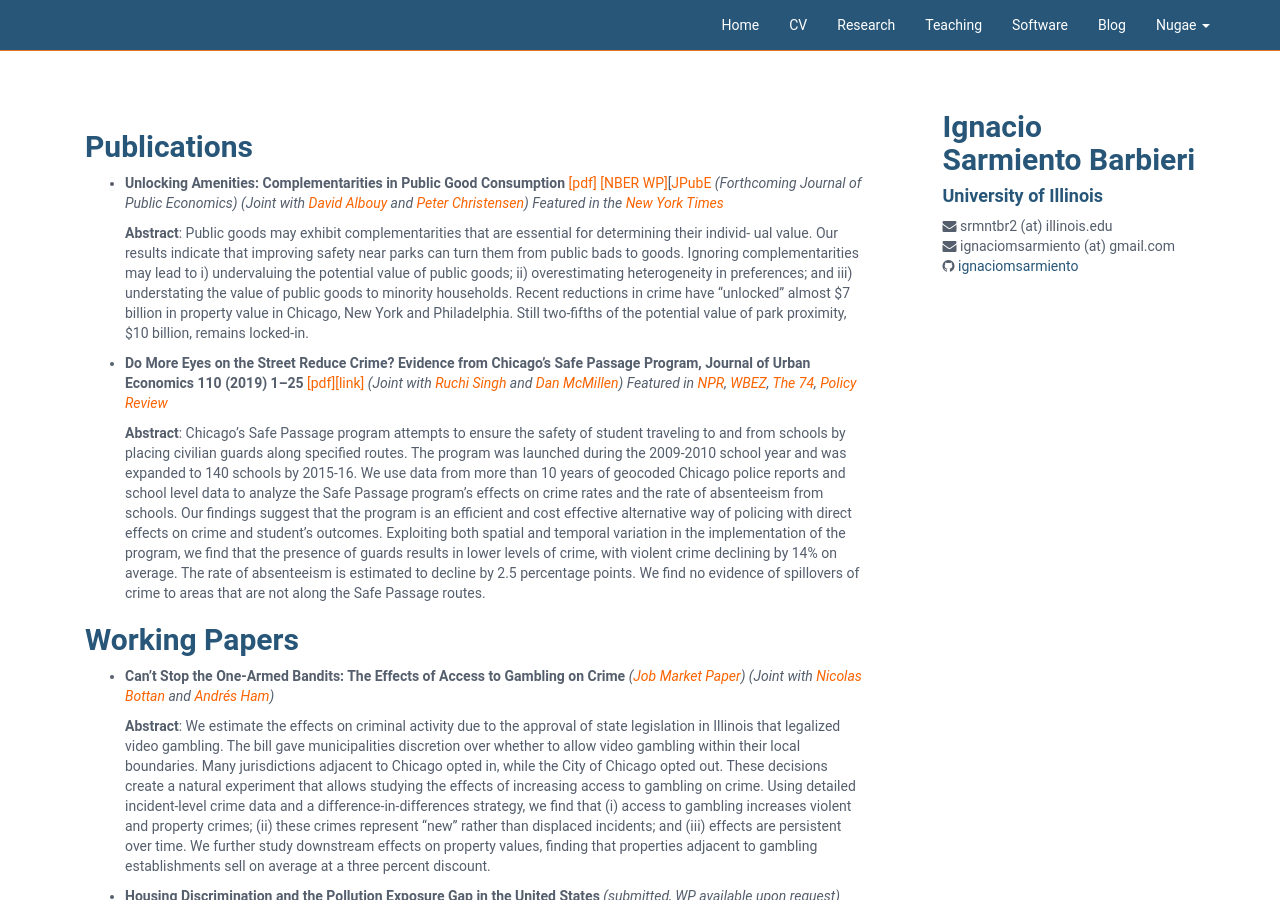
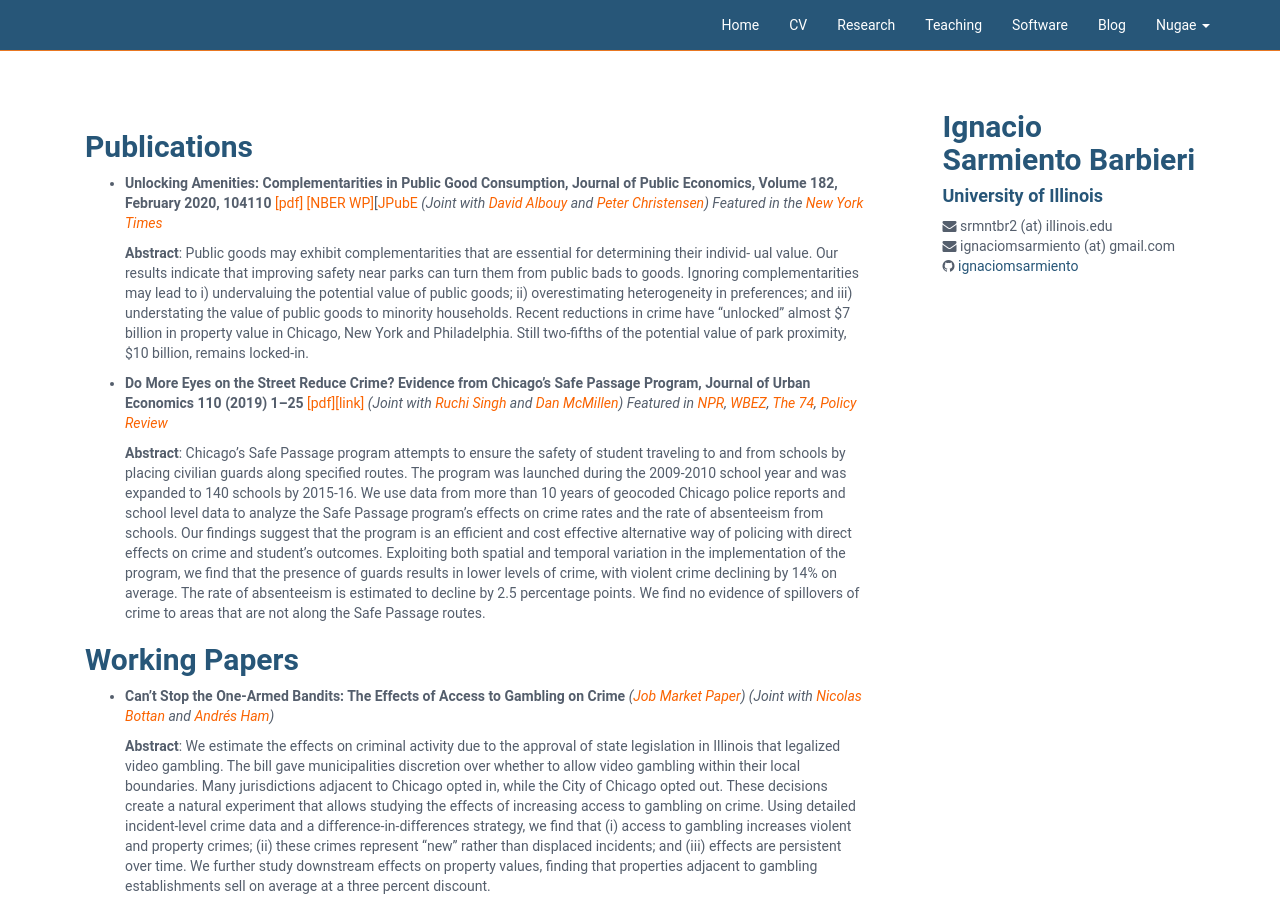
Before and after one commit to ignaciomsarmiento/ignaciomsarmiento.github.io, a Jekyll site: the page built from research.md, in a window 1280 px wide and 900 px high. Built offline with Jekyll 4.4.1, drawn with Linux system fonts in a browser that asks for light colours; our own code applies the rules of GitHub Pages for plain Markdown files.

Commit message:
updated links for Unlocking Amenities 3

```diff
--- a/research.md
+++ b/research.md
@@ -4,7 +4,7 @@ layout: secondary_pages
 
 ## Publications
 
-* **Unlocking Amenities: Complementarities in Public Good Consumption** [[pdf]](/assets/Unlocking_Amenities.pdf) [[NBER WP]](https://www.nber.org/papers/w25107)[[JPubE](https://authors.elsevier.com/c/1aSFWAlw9f3nO) *(Forthcoming Journal of Public Economics)*
+* **Unlocking Amenities: Complementarities in Public Good Consumption, Journal of Public Economics, Volume 182, February 2020, 104110** [[pdf]](/assets/Unlocking_Amenities.pdf) [[NBER WP]](https://www.nber.org/papers/w25107)[[JPubE](https://authors.elsevier.com/c/1aSFWAlw9f3nO)
 	*(Joint with [David Albouy](http://davidalbouy.net/) and [Peter Christensen](http://www.peterchristensen.net/))* *Featured in the [New York Times](https://nyti.ms/2ztMhZZ)*
 
 	**Abstract**:
```
